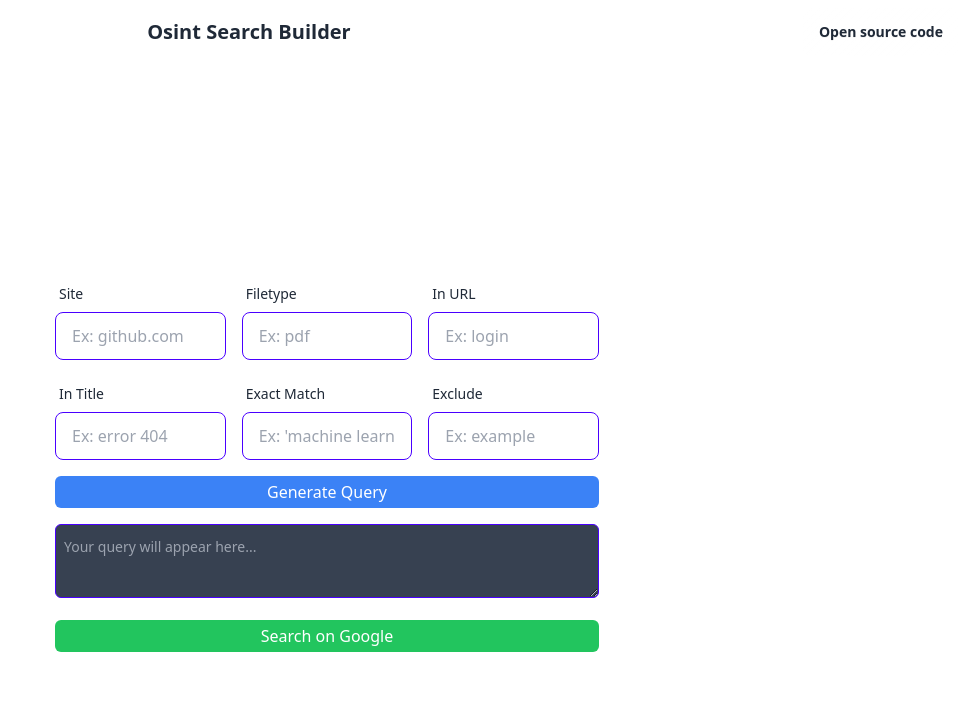
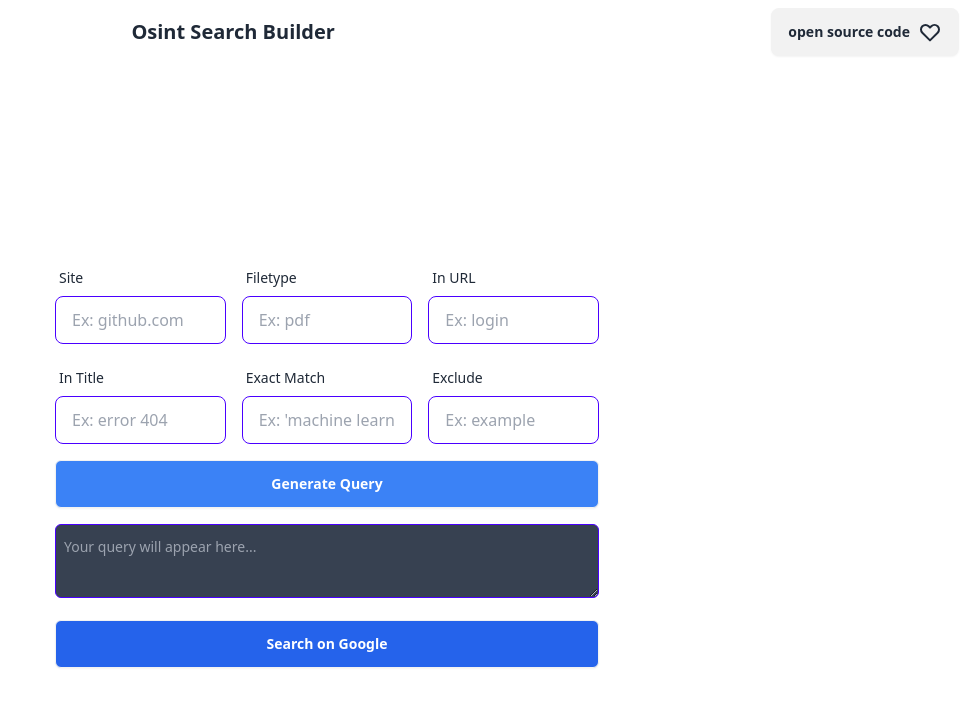
Before and after one commit to AllanDantas21/osint_search_builder, a Next.js app: page / in a window 1280 px wide. Shown: the top 706 px of the page, without its empty margins (313-1280 px from the left). Built offline with nearby package versions, Linux system fonts and the light colour scheme.

Commit message:
change button

```diff
--- a/app/components/star.tsx
+++ b/app/components/star.tsx
@@ -6,7 +6,23 @@
     };
 
     return (
-        <button className="btn glass" onClick={handleRedirect}>Open source code</button>
+        <div>
+            <button className="btn" onClick={handleRedirect}>
+                open source code
+                <svg
+                    xmlns="http://www.w3.org/2000/svg"
+                    className="h-6 w-6"
+                    fill="none"
+                    viewBox="0 0 24 24"
+                    stroke="currentColor">
+                    <path
+                        strokeLinecap="round"
+                        strokeLinejoin="round"
+                        strokeWidth="2"
+                        d="M4.318 6.318a4.5 4.5 0 000 6.364L12 20.364l7.682-7.682a4.5 4.5 0 00-6.364-6.364L12 7.636l-1.318-1.318a4.5 4.5 0 00-6.364 0z" />
+                </svg>
+            </button>
+        </div>
     );
 };
 
--- a/app/page.tsx
+++ b/app/page.tsx
@@ -32,7 +32,7 @@
         if (formValues.exclude) newQuery += `-${formValues.exclude} `;
 
         setQuery(newQuery.trim());
-        setErrorMessage(""); // Clear any previous error message
+        setErrorMessage("");
     };
 
     const executeSearch = () => {
@@ -53,7 +53,7 @@
                         <button
                             type="button"
                             onClick={buildQuery}
-                            className="w-full py-1 px-2 bg-blue-500 text-white rounded-md hover:bg-blue-600"
+                            className="btn btn-wide w-full py-1 px-2 bg-blue-500 text-white rounded-md hover:bg-blue-600"
                         >
                             Generate Query
                         </button>
@@ -74,7 +74,7 @@
 
                     <button
                         onClick={executeSearch}
-                        className="mt-4 w-full py-1 px-2 bg-green-500 text-white rounded-md hover:bg-green-600"
+                        className="btn btn-wide mt-4 w-full py-1 px-2 bg-blue-600 text-white rounded-md hover:bg-blue-800"
                     >
                         Search on Google
                     </button>
```
